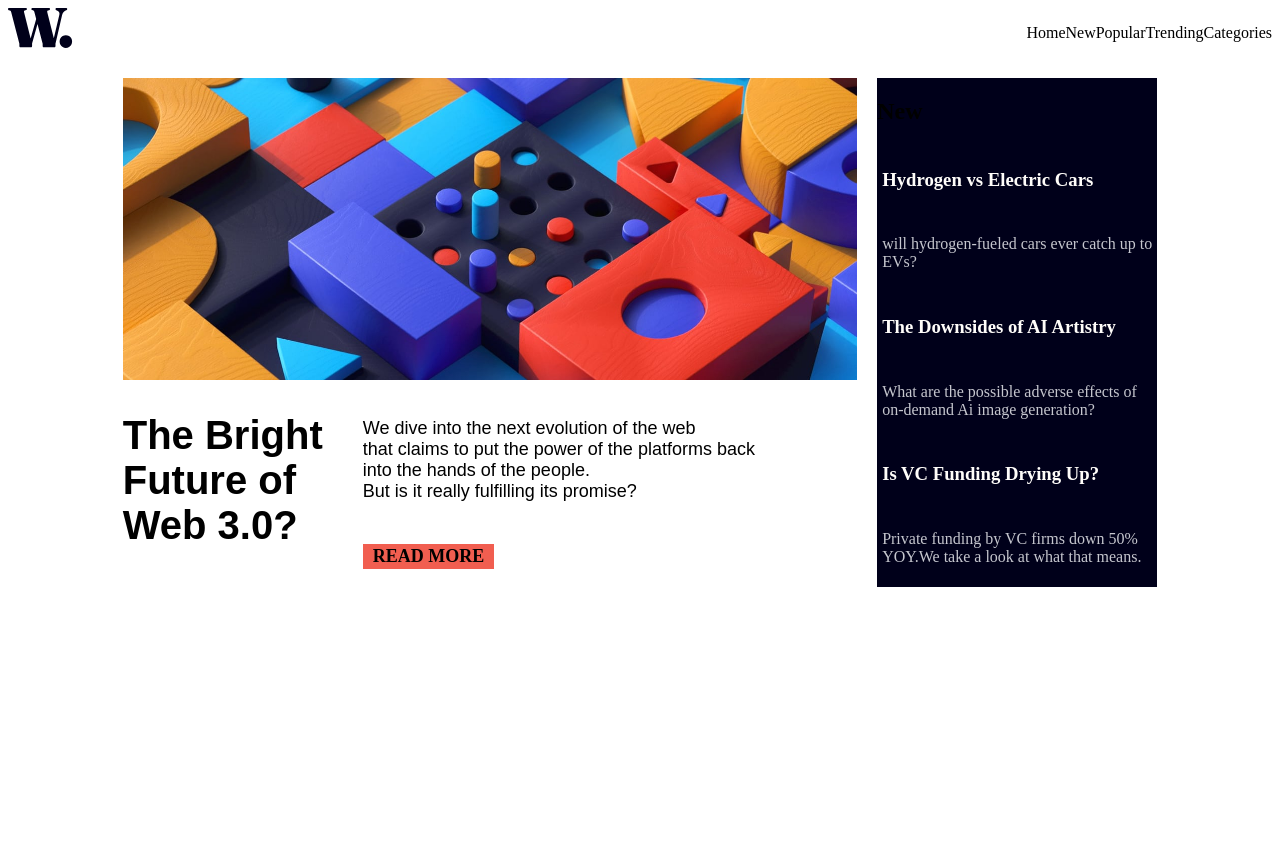
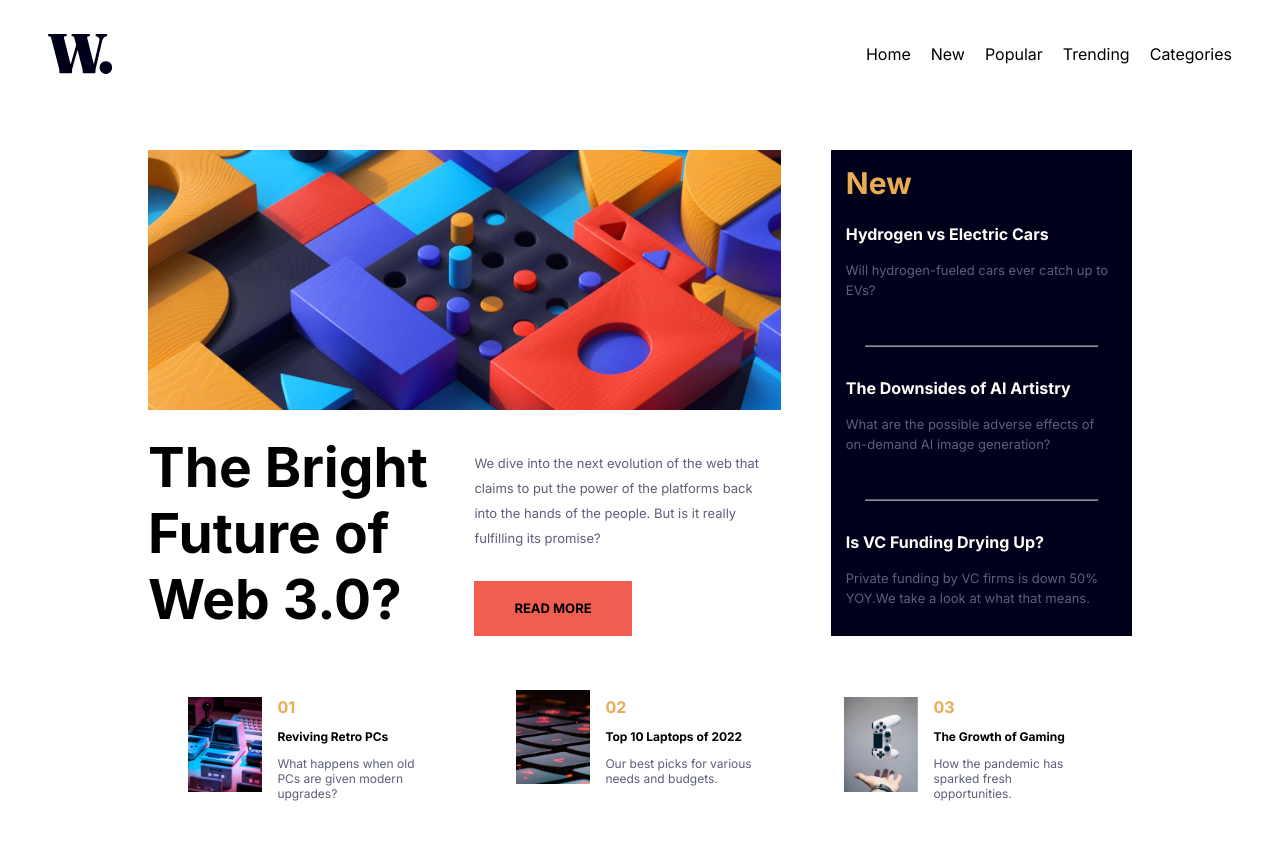
Before and after one commit to Joemarxs/news_home_page_assesment_test, a plain HTML site: page index.html in a window 1280 px wide. Before the commit the page ends 800 px from the top, so only its background shows below. Drawn offline with Linux system fonts and the light colour scheme.

Commit message:
commiting styling changes

```diff
--- a/index.html
+++ b/index.html
@@ -3,58 +3,86 @@
 <head>
     <meta charset="UTF-8">
     <meta name="viewport" content="width=device-width, initial-scale=1.0">
-    <title>News Homepage</title>
-    <link rel="stylesheet" href="./style.css">
+    <title>News page website</title>
+    <link rel="stylesheet" href="style.css">
+    <link href="https://fonts.googleapis.com/css2?family=Inter:wght@400;700&display=swap" rel="stylesheet">
+
 </head>
 <body>
-    <header class="header">
-        <div class="logo-container">
+    <header class="navigation-bar">
         <img src="images/logo.svg" alt="">
-        </div>
-        <nav class="nav-links">
-            <ol>
+        <ul class="nav-links">
             <li>Home</li>
             <li>New</li>
             <li>Popular</li>
             <li>Trending</li>
             <li>Categories</li>
-            </ol>
-        </nav>
+        </ul>
     </header>
-    <main>
-        <section class="hero-section">
-            <div class="hero-left">
+    <main class="hero-section">
+        <section class="top-hero">
+            <div class="top-left-hero">
                 <img src="images/image-web-3-desktop.jpg" alt="">
-                <div class="description-container">
+                <div class="hero-section-text">
                     <h1>The Bright<br> Future of<br> Web 3.0?</h1>
                     <div>
-                        <p>We dive into the next evolution of the web<br>
-                            that claims to put the power of the platforms back<br>
-                            into the hands of the people. <br>
-                            But is it really fulfilling its promise? </p>
-                        <h4>READ MORE</h4>
+                        <p class="context">We dive into the next evolution of the web that<br>
+                           claims to put the power of the platforms back<br>
+                           into the hands of the people. But is it really<br>
+                           fulfilling its promise?
+                        </p>
+                        <p class="read-more">READ MORE</p>
                     </div>
                 </div>
             </div>
-            <div class="hero-right">
+            <aside class="top-right-hero">
+
                 <h1>New</h1>
+                <div>
                     <h3>Hydrogen vs Electric Cars</h3>
-                <p>will hydrogen-fueled cars ever catch up to<br> EVs?</p>
+                    <p>Will hydrogen-fueled cars ever catch up to EVs?</p>
+                </div>
+                <hr />
+                <div>
                     <h3>The Downsides of AI Artistry</h3>
-                <p>What are the possible adverse effects of<br>
-                        on-demand Ai image generation?
-                </p>
+                    <p>What are the possible adverse effects of on-demand AI image generation?</p>
+                </div>
+
+                <hr />
+                <div>
                     <h3>Is VC Funding Drying Up?</h3>
-                <p>Private funding by VC firms down 50%<br>
-                    YOY.We take a look at what that means.
-                </p>
+                    <p>Private funding by VC firms is down 50% YOY.We take a look at what that means.</p>
+                </div>
+
+            </aside>
+        </section>
+        <section class="bottom-hero">
+            <div class="news-card">
+                <img src="images/image-retro-pcs.jpg" alt="News 1" />
+                <div class="text">
+                    <h4>01</h4>
+                    <h3>Reviving Retro PCs</h3>
+                    <p>What happens when old PCs are given modern upgrades?</p>
+                </div>
+            </div>
+            <div class="news-card">
+                <img src="images/image-top-laptops.jpg" alt="News 2" />
+                <div class="text">
+                    <h4>02</h4>
+                    <h3>Top 10 Laptops of 2022</h3>
+                    <p>Our best picks for various needs and budgets.</p>
+                </div>
+            </div>
+            <div class="news-card">
+                <img src="images/image-gaming-growth.jpg" alt="News 3" />
+                <div class="text">
+                    <h4>03</h4>
+                    <h3>The Growth of Gaming</h3>
+                    <p>How the pandemic has sparked fresh opportunities.</p>
+                </div>
             </div>
         </section>
-
-
     </main>
-
-
 
 </body>
 </html>
--- a/style.css
+++ b/style.css
@@ -1,108 +1,139 @@
-.header{
+
+.navigation-bar{
     display: flex;
-}
-.logo-container{
-    width: 100px;
+    justify-content: space-between;
+    align-items: center;
+    padding: 20px 40px;
+    font-family: 'Inter';
+
 }
 .nav-links{
-    flex: 1;
+    display: flex;
+    justify-content: space-between;
+    align-items: center;
 }
-.nav-links ol{
-    display: flex;
-    justify-content: flex-end;
-    flex-direction: row;
+.nav-links li{
+    list-style: none;
+    margin-left: 20px;
 }
-.nav-links ol li{
-    text-decoration: none;
-    list-style: none;
+.nav-links li:hover{
+    cursor: pointer;
+    color:  hsl(35, 77%, 62%);;
 }
 .hero-section{
+    padding: 40px;
+    margin: 100px;
+    margin-top: 10px;
+    font-family: 'Inter';
+}
+.top-hero{
     display: flex;
-    height: 400px;
-    justify-content: center;
-    margin-bottom: 20px;
-    margin: 20px;
+    gap: 40px;
 }
-.hero-left{
+.top-left-hero{
+    width: 70%;
+}
+.hero-section img{
+    width: 100%;
+    height: auto;
+}
+.hero-section-text{
     display: flex;
-    width: 60%;
+
+}
+.hero-section-text h1{
+    margin-top: 20px;
+    font-size: 55px;
+    width: 50%;
+    margin-bottom: 0;
+}
+.hero-section-text div{
+    margin-top: 20px;
+    width: 50%;
+    margin-bottom: 0;
+    display: flex;
+    margin-left: 20px;
     flex-direction: column;
     justify-content: space-between;
-    margin-right:0;
 }
-
-.hero-image-container img{
-    height: 100%;
-    width: 100%;
+.hero-section-text div p{
+    margin-top: 17px;
+    font-size: 13px;
+    line-height: 25px;
 
 }
-.description-container{
-    display: flex;
-    margin: 0;
-    height: 50%;
+.context{
+    color: hsl(236, 13%, 42%);
 }
-.description-container h1{
-    margin-right: 40px;
-    font-size: 40px;
-    font-family: sans-serif;
-    height: 100%;
-}
-.description-container p{
-    font-size: 18px;
-    font-family: sans-serif;
-    align-items: flex-start;
-}
-
-.description-container div{
-    display: flex;
-    flex-direction: column;
-    align-items: flex-start;
-    margin-top: 20px;
-    height: 100%;
-
+.read-more{
+    padding: 15px 40px;
+    background-color:  hsl(5, 85%, 63%);
+    width: fit-content;
+    margin-bottom: 0;
+    font-weight: 700;
+    font-size: 15px;
 
 }
-.description-container div h4{
-    padding: 2px 10px;
-    background-color: hsl(5, 85%, 63%);
-    font-size: 18px;
-
-
-}
-.hero-right{
-    background-color:   hsl(240, 100%, 5%);
-    height: fit-content;
-    width: fit-content;
-    margin-left: 20px;
+.top-right-hero{
+    background-color: hsl(240, 100%, 5%);
     display: flex;
     flex-direction: column;
     justify-content: space-between;
-}
-
-.hero-right p{
-    color: hsl(233, 8%, 79%);
-    padding: 5px;
-    background-color:   hsl(240, 100%, 5%);
-}
-.hero-right h3{
-    color: hsl(36, 100%, 99%);
-    padding: 5px;
-    background-color:   hsl(240, 100%, 5%);
-}
-
-
-.hero-bottom{
-    display: flex;
-    flex-direction: row;
-}
-.bottom-cards{
-    display: flex;
-    flex-direction: row;
-    gap: 20px;
+    padding: 15px;
+    width: 30%;
+    margin-left: 10px;
 
 }
-.hero-bottom-text-container{
+.read-more:hover{
+    background-color:hsl(5, 87%, 50%);
+    cursor: pointer;
+}
+.top-right-hero h1{
+    color: hsl(35, 77%, 62%);
+    font-size: 30px;
+    margin-bottom: 0;
+    margin-top: 0;
+}
+.top-right-hero h3{
+    margin-top: 0;
+    color: hsl(36, 100%, 99%);
+    font-size: 16px;
+}
+.top-right-hero p{
+    color: hsl(236, 13%, 42%);
+    font-size: 13px;
+    line-height: 20px;
+}
+hr{
+    background-color: hsl(233, 8%, 79%);
+    opacity: 0.6;
+    width: 85%;
+
+}
+.bottom-hero{
     display: flex;
-    flex-direction: column;
-    justify-content: space-between;
+    justify-content: flex-start;
+    align-items: start;
 }
+.news-card{
+    display: flex;
+    margin: 40px;
+    align-items: center;
+    width: 300px;
+
+}
+.news-card img{
+    margin-right: 15px;
+    width: 30%;
+}
+.text h4{
+    color: hsl(35, 77%, 62%);
+    margin-bottom: 0px;
+}
+.text h3{
+    font-size: 12px;
+}
+.text p{
+    font-size: 12px;
+    color: hsl(236, 13%, 42%);
+}
```
Lines whose indentation alone changed are shown as unchanged.
